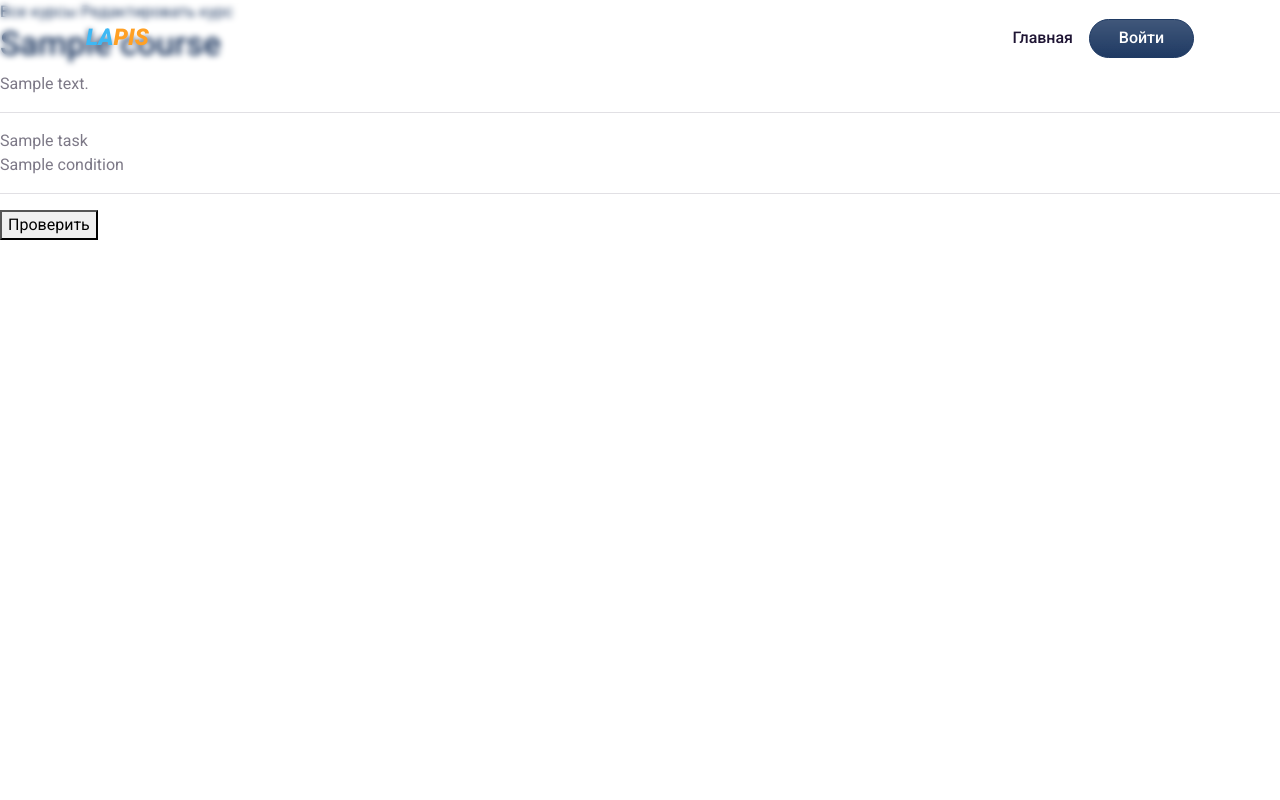
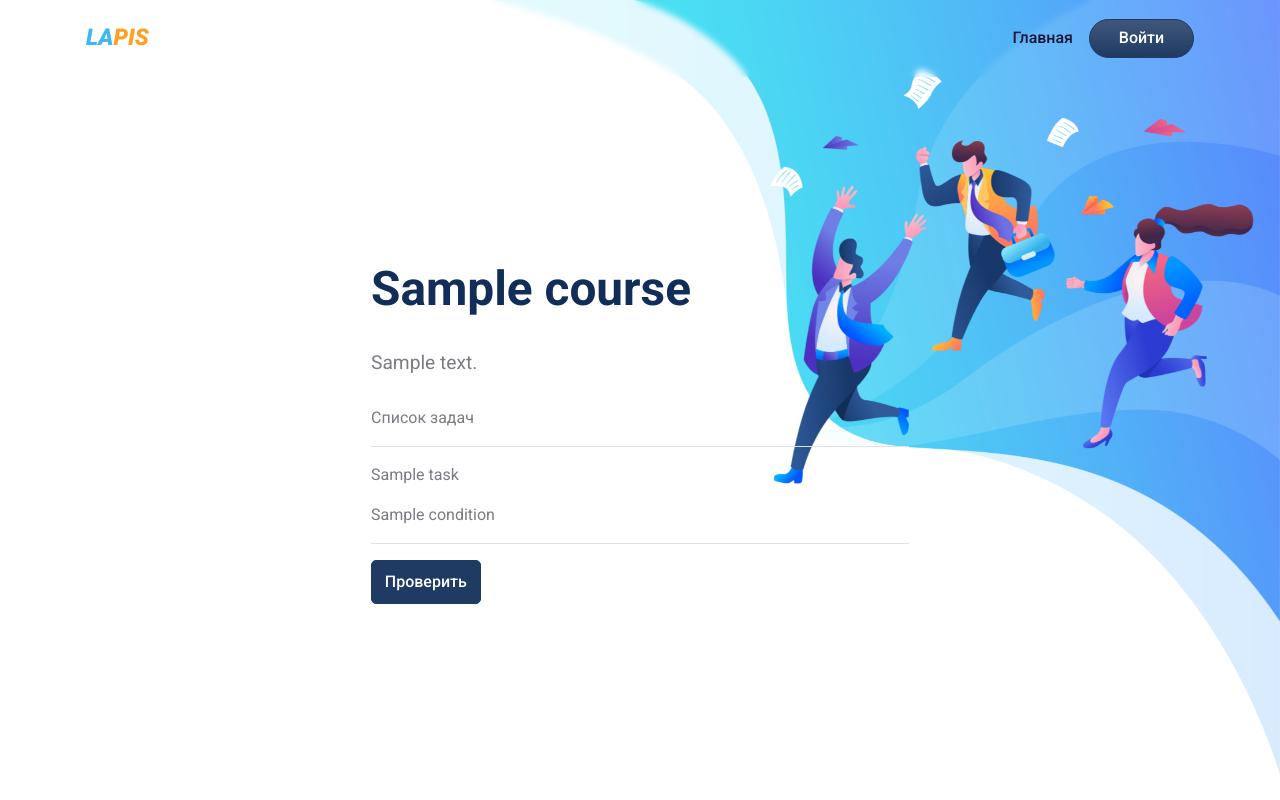
Before and after one commit to moevm/casein2021, a Flask app: template src/app/web/templates/course_id.html in a window 1280 px wide. Run offline with Flask 2, Linux system fonts and the light colour scheme; the template is opened without the code that fills it: most values are stand-ins (such as "Sample title", 1, 10 or a date in 2020); some libraries are stand-ins or nearby versions.

Commit message:
Add course_id page (poor version)

```diff
--- a/src/app/web/templates/course_id.html
+++ b/src/app/web/templates/course_id.html
@@ -4,27 +4,39 @@
 
 {% block content %}
 
-<div>
-    <a href="/course">Все курсы</a>
-    <a href="/course/update/{{ course._id }}">Редактировать курс</a>
+<div class="bg-holder d-none d-sm-block"
+    style="background-image:url(static/img/hero-bg.png);background-position:right top;background-size:contain;">
+</div>
+<!--/.bg-holder-->
+
+<div class="bg-holder d-sm-none"
+    style="background-image:url(static/img/hero-bg.png);background-position:right top;background-size:contain;">
 </div>
 
-<h2>{{course.name}}</h2>
 
-{{course.description}}<br>
-
+<div class="container">
+    <div class="row justify-content-center align-items-center min-vh-75 min-vh-md-100">
+        <div class="col-md-12 col-lg-6 py-6 text-sm-start text-center">
+            <h3 class="mt-6 mb-sm-4 display-2 fw-semi-bold lh-sm fs-4 fs-lg-6 fs-xxl-8">{{course.name}}</h3>
+            <p class="mb-4 fs-1">{{course.description}}</p>
+            {% if current_user.has_role('admin') %}
+            <div class="mt-5 mb-5 mx-auto" style="width: 150px">
+                <a href="/course/update/{{ course._id }}" class="btn btn-secondary bg-gradient order-0">Редактировать</a>
+            </div>
+            {% endif %}
+            <p>Список задач</p>
             <form id="course_tasks">
                 <hr>
                 {% for task in course.tasks %}
                     <div>
-            {{task.name}}<br>
-            {{task.condition}}<br>
+                        <p>{{task.name}}</p>
+                        <p>{{task.condition}}</p>
                         {% if task.task_type == 'test' %}
                             {% set test_type = (task and task.check['test']['test_type']) or 'radio' %}
                             <div id="{{task._id}}">
-                    <ul id="{{task._id}}">
+                                <ul id="{{task._id}}" class="list-group">
                                     {% for (answer, text) in task.check['test']['answers'] %}
-                            <li><input name="{{task._id}}" type="{{test_type}}" {% if test_type == 'radio' %}required{% endif %}><span>    {{text}}</span></li>
+                                        <li style="list-style-type: none;"><input name="{{task._id}}" type="{{test_type}}" {% if test_type == 'radio' %}required{% endif %}><span>    {{text}}</span></li>
                                     {% endfor %}
                                 </ul>
                             </div>
@@ -32,9 +44,13 @@
                     </div>
                     <hr>
                 {% endfor %}
-    <button id="check_test" type="submit">Проверить</button>
+                <button id="check_test" type="submit" class="btn btn-primary">Проверить</button>
                 <div id='check_result'></div>
             </form>
+        </div>
+    </div>
+</div>
+
 {% endblock %}
 
 {% block script %}
```
Lines whose indentation alone changed are shown as unchanged.
